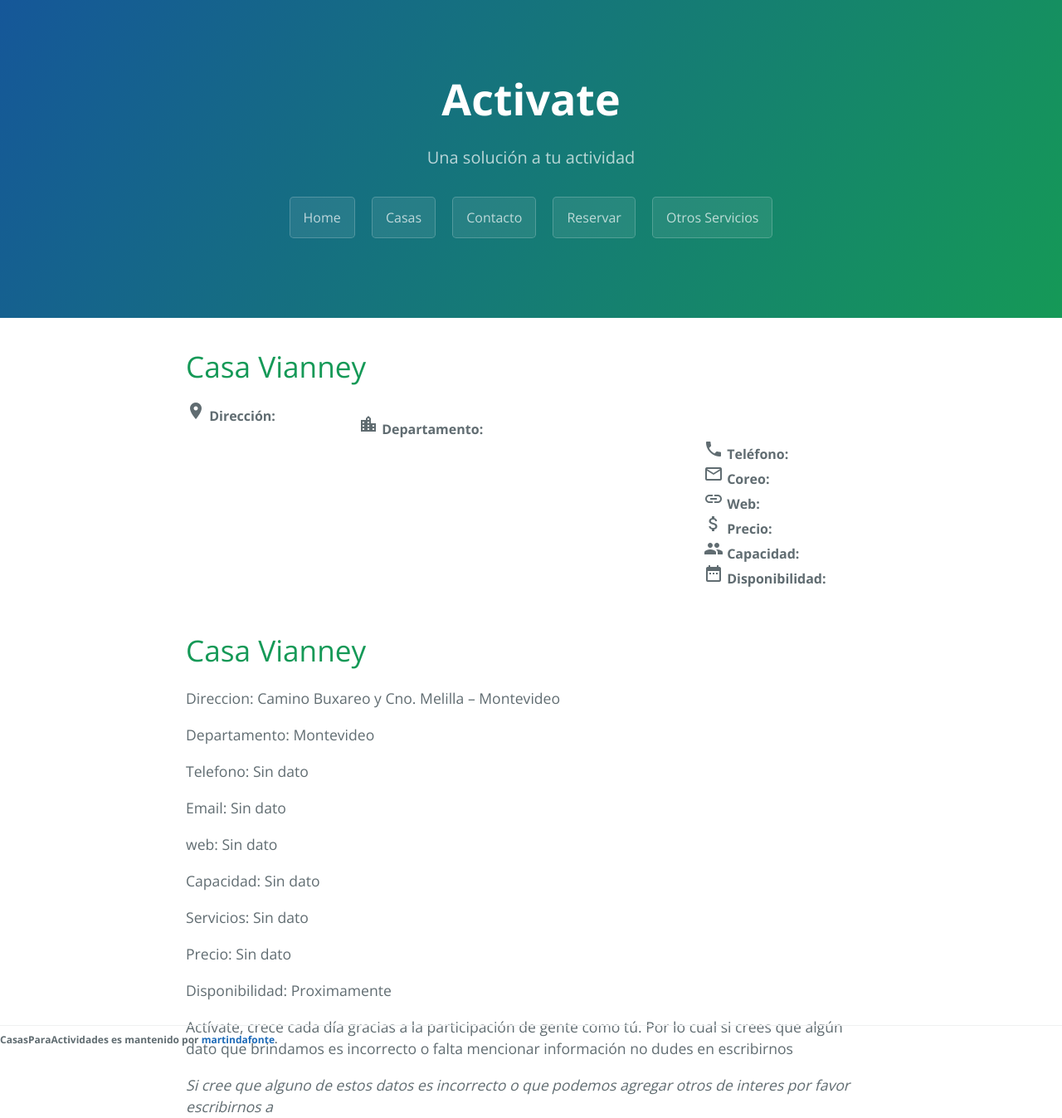
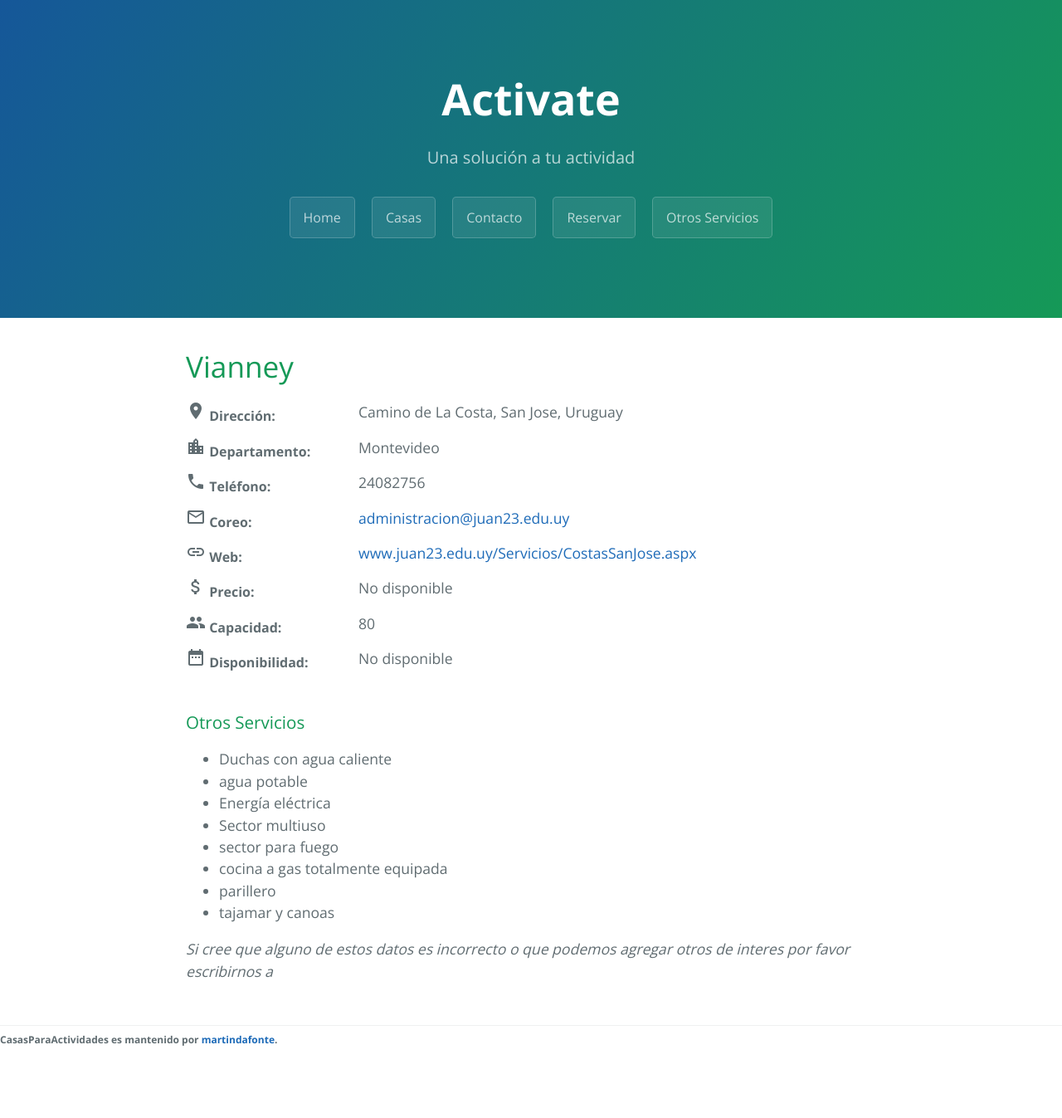
Before and after one commit to martindafonte/CasasDeRetiro, a Jekyll site: the page built from _casas/vianney.md, in a window 1280 px wide. Shown: the whole page at 83% size. Built offline with Jekyll 4.4.1, drawn with Linux system fonts in a browser that asks for light colours; comment, search, counter and statistics services are not loaded; after the commit the page ends 1283 px from its top, so only the background shows below that.

Commit message:
Update vianney.md

```diff
--- a/_casas/vianney.md
+++ b/_casas/vianney.md
@@ -1,20 +1,22 @@
 ---
-title: Casa Vianney
+title: Vianney
 category: Montevideo
+direccion: Camino de La Costa, San Jose, Uruguay
+departamento: Montevideo
+telefono: 24082756
+correo: administracion@juan23.edu.uy
+web: www.juan23.edu.uy/Servicios/CostasSanJose.aspx
+capacidad: 80
+precio: No disponible
+disponibilidad: No disponible
 ---
 
-<h1>Casa Vianney</h1>
-
-
-<p> Direccion: Camino Buxareo y Cno. Melilla – Montevideo </p>
-<p>Departamento: Montevideo</p>
-<p>Telefono: Sin dato</p>
-<p>Email: Sin dato</p>
-<p>web: Sin dato</p>
-<p>Capacidad: Sin dato</p>
-<p>Servicios: Sin dato</p>
-<p>Precio: Sin dato</p>
-<p>Disponibilidad: Proximamente </p>
-
-
-<p>Actívate, crece cada día gracias a la participación de gente como tú. Por lo cual si crees que algún dato que brindamos es incorrecto o falta mencionar información no dudes en escribirnos </p>
+### Otros Servicios
+* Duchas con agua caliente
+* agua potable
+* Energía eléctrica
+* Sector multiuso
+* sector para fuego
+* cocina a gas totalmente equipada
+* parillero
+* tajamar y canoas
```
